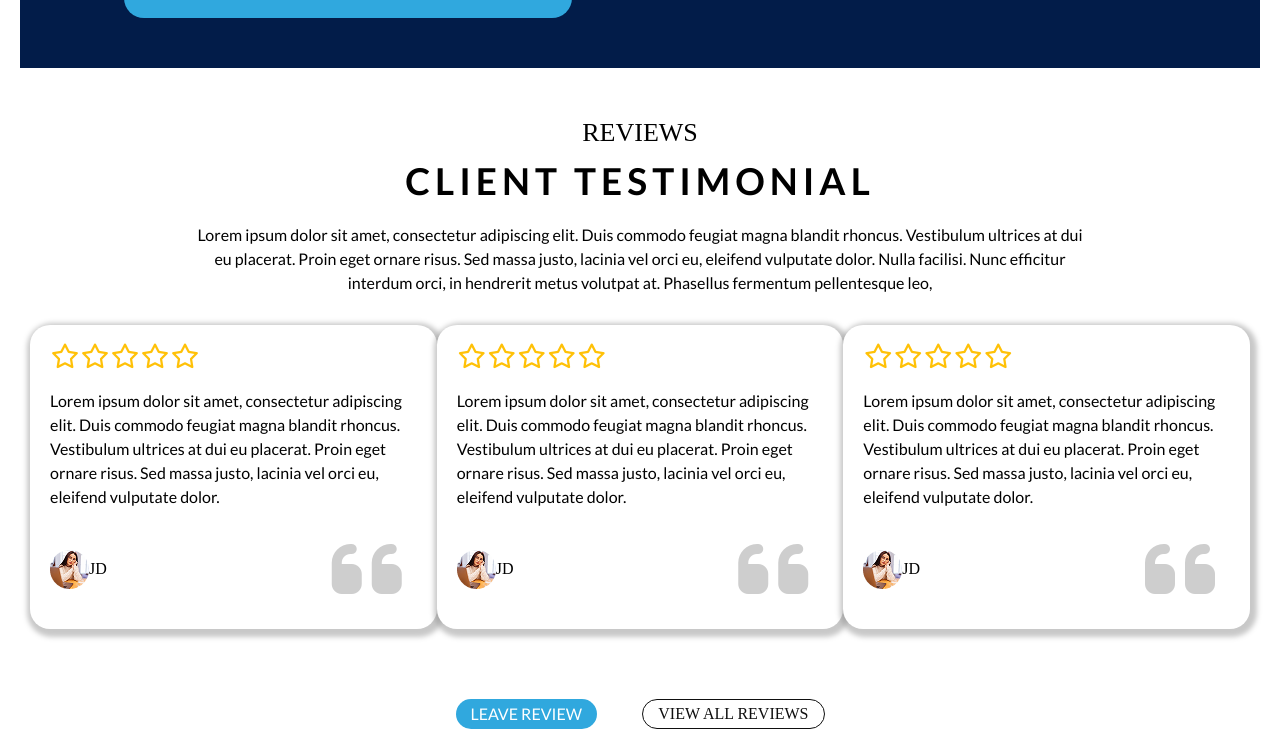
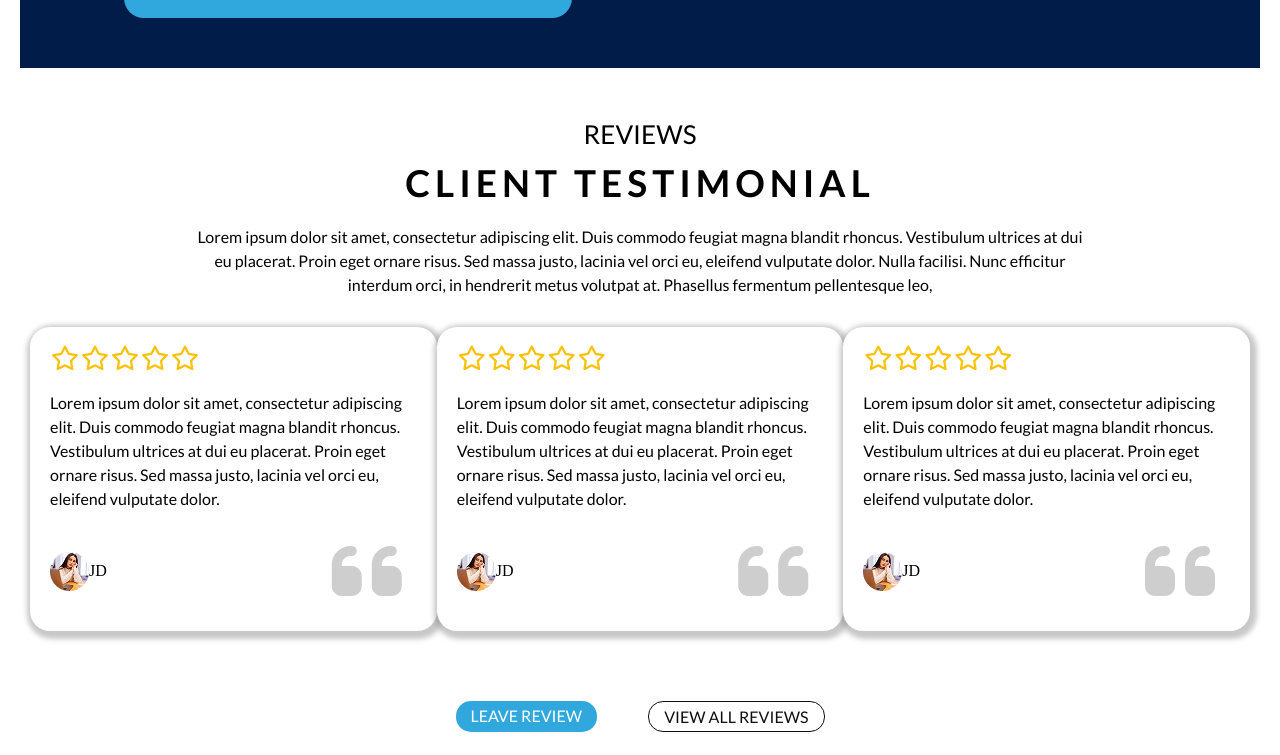
Before and after one commit to Abhi5969/Health_associates_project_LUNG, a plain HTML site: page index.html in a window 1280 px wide. Shown: the part 1814-2569 px from the top of the page. Drawn offline with Linux system fonts and the light colour scheme.

Commit message:
first commit

```diff
--- a/css/style.css
+++ b/css/style.css
@@ -131,6 +131,7 @@ header {
 
 .nav_list {
     display: flex;
+    align-items: center;
     padding-right: 150px;
 }
 
@@ -444,6 +445,7 @@ h2 {
     display: flex;
     flex-direction: column;
     align-items: center;
+    justify-content: center;
 }
 
 .review_heading span {
@@ -453,6 +455,7 @@ h2 {
     padding-bottom: 10px;
     padding-top: 50px;
     text-align: center;
+    font-family: "Lato", sans-serif;
 }
 
 .review_heading p {
@@ -555,6 +558,7 @@ h2 {
 .btn_viewall {
     border: 1px solid rgb(15, 15, 15);
     padding: 5px 15px;
+    font-family: "Lato", sans-serif;
     border-radius: 15px;
     color: #0f0f0f;
 }
@@ -577,6 +581,12 @@ h2 {
     background-repeat: no-repeat;
     border-radius: 30px;
 }
+
+/* .ellipse {
+    position: absolute;
+    background-image: linear-gradient(to top, #2863CA, #0744AE);
+    right: -5%;
+} */
 
 .appoint_content {
     position: absolute;
@@ -634,10 +644,11 @@ h2 {
     font-size: 25px;
 }
 
-.social_icons a i:hover{
+.social_icons a i:hover {
     color: #021C49;
     background-color: #ffffff;
 }
+
 .footer_content p {
     color: #ffffff;
     font-size: 26px;
--- a/index.html
+++ b/index.html
@@ -206,9 +206,9 @@
                     </div>
                     <div class="appoint">
                         <img src="./image/appoint.png" alt="">
-                        <div class="ellipse">
+                        <!-- <div class="ellipse">
 
-                        </div>
+                        </div> -->
                         <div class="appoint_content">
                             <p>BOOK AN APPOINTMENT ONLINE FOR ADVANCED CARE</p>
                             <a href="#" class="btn_book">BOOK NOW</a>
```
